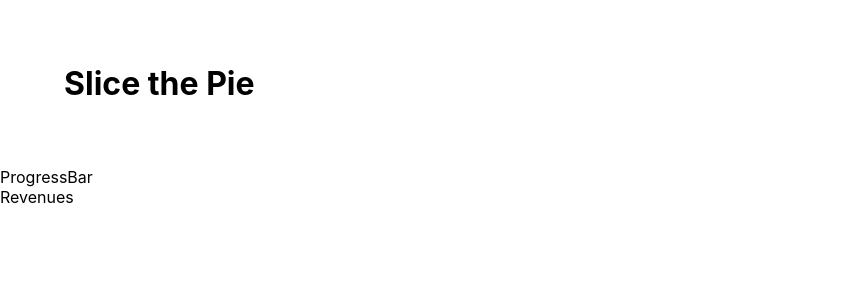
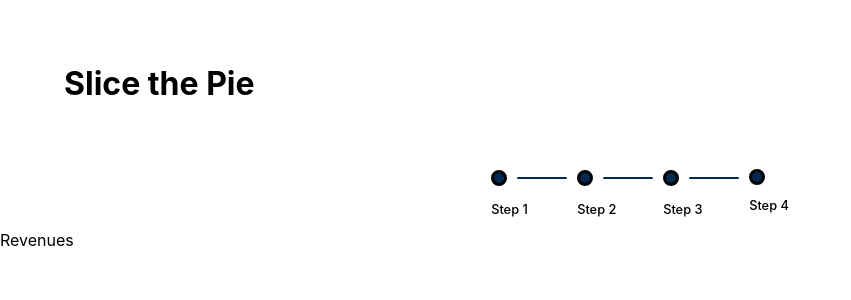
Before and after one commit to krishokr/Slice-The-Pie, a React (Create React App) app: page / in a window 1280 px wide. Both pictures are taken after a click on the button "Nah, let's do this!". Shown: the top 300 px of the page, without its empty margins (0-851 px from the left). Built offline with nearby package versions, Linux system fonts and the light colour scheme.

Commit message:
updated progress bar

```diff
--- a/src/ProgressBar.js
+++ b/src/ProgressBar.js
@@ -1,7 +1,113 @@
-import React from 'react'
+import React, {useState, useEffect} from 'react';
+import './Styles/ProgressBar.css';
 
-export default function ProgressBar() {
+export default function ProgressBar(props) {
+
+
+
+  // const barStyle =  {
+  //   height: 5,
+  //   width: '100%',
+  //   borderRadius: 50
+  // }
+
+
+  // const circleStyle = {
+  //   borderRadius: '100%',
+  //   height: '50px',
+  //   width: '50px'
+  // }
+
+  // const containerStyle = {
+  //   display: 'flex',
+  //   justifyContent: 'center',
+  //   alignItems: 'center'
+  // }
+
+  // const barContainerStyle = {
+  //     display: 'flex',
+  //     justifyContent: 'center',
+  //     width: '10%',
+  //     height: 50
+  // }
+
+
+  // const fontStyle = {
+  //   fontSize: '80%',
+  //   fontWeight: 500
+  // }
+
+  // const circleContainerStyle = {
+  //     display: 'flex',
+  //     flexDirection: 'column',
+  //     alignItems: 'center',
+  //     justifyContent: 'center',
+  //     width: '11%'
+  // }
+
   return (
-    <div>ProgressBar</div>
+    <div className='container'>
+
+      <div className='column-container' >
+        <div className='row-container'>
+          <div className='circle' style={{backgroundColor: (props.step >= 1) ? '#022851' : '#e0e0de'}}></div>
+          <div className='bar' style={{backgroundColor: (props.step >= 1) ? '#022851' : '#e0e0de'}}></div>
+        </div>
+
+        <h3>Step 1</h3>
+      </div>
+
+      <div className='column-container' >
+        <div className='row-container'>
+          <div className='circle' style={{backgroundColor: (props.step >= 1) ? '#022851' : '#e0e0de'}}></div>
+          <div className='bar' style={{backgroundColor: (props.step >= 1) ? '#022851' : '#e0e0de'}}></div>
+        </div>
+
+        <h3>Step 2</h3>
+      </div>
+      <div className='column-container' >
+        <div className='row-container'>
+          <div className='circle' style={{backgroundColor: (props.step >= 1) ? '#022851' : '#e0e0de'}}></div>
+          <div className='bar' style={{backgroundColor: (props.step >= 1) ? '#022851' : '#e0e0de'}}></div>
+        </div>
+
+        <h3>Step 3</h3>
+      </div>
+
+
+      <div className='final-circle-container'>
+        <div className='circle' style={{backgroundColor: (props.step >= 1) ? '#022851' : '#e0e0de'}}></div>
+        <h3>Step 4</h3>
+      </div>
+
+
+      {/* <div className='bar-container'>
+        <div className='bar' style={{backgroundColor: (props.step >= 1) ? '#022851' : '#e0e0de'}}></div>
+      </div> */}
+
+      {/* <div className='circle-container'>
+        <div className='circle' style={{backgroundColor: (props.step >= 2) ? '#022851' : '#e0e0de'}}></div>
+        <h3>Step 2</h3>
+      </div>
+
+      <div className='bar-container'>
+        <div className='bar' style={{backgroundColor: (props.step >= 2) ? '#022851' : '#e0e0de'}}></div>
+      </div>
+
+      <div className='circle-container'>
+        <div className='circle' style={{backgroundColor: (props.step >= 3) ? '#022851' : '#e0e0de'}}></div>
+        <h3>Step 3</h3>
+      </div>
+
+      <div className='bar-container'>
+        <div className='bar' style={{backgroundColor: (props.step >= 3) ? '#022851' : '#e0e0de'}}></div>
+      </div>
+
+      <div className='circle-container'>
+        <div className='circle' style={{backgroundColor: (props.step === 4) ? '#022851' : '#e0e0de'}}></div>
+        <h3>Step 4</h3>
+      </div> */}
+
+  </div>
   )
 }
--- /dev/null
+++ b/src/Styles/ProgressBar.css
@@ -0,0 +1,57 @@
+.container {
+    display: flex;
+    justify-content: center;
+    align-items: center;
+}
+
+.column-container {
+    display: flex;
+    flex-direction: column;
+    align-items: center;
+    justify-content: center;
+}
+
+.row-container {
+    display: flex;
+    align-items: center;
+    justify-content: center;
+}
+
+/* .bar-container {
+    display: flex;
+    justify-content: center;
+    width: 10%;
+    height: 50px;
+}
+
+.circle-container {
+    display: flex;
+    flex-direction: column;
+    align-items: center;
+    justify-content: center;
+    width: 11%;
+} */
+
+ h3 {
+    font-size: 80%;
+    font-weight: 500;
+    margin-right: auto;
+}
+
+.bar {
+    margin: 10px;
+    height: 2px;
+    width: 50px;
+    border-radius: 50px;
+}
+
+.circle {
+    border-radius: 100%;
+    height: 10px;
+    width: 10px;
+    border: 3px solid;
+}
+
+.final-circle-container {
+    height: 58px;
+}
```
